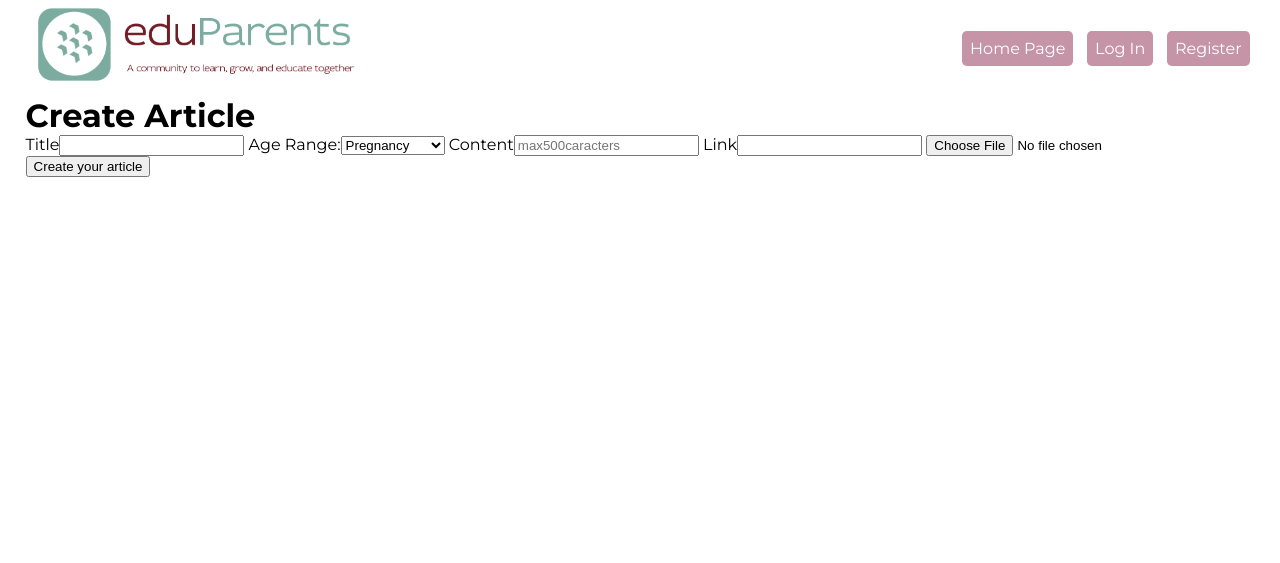
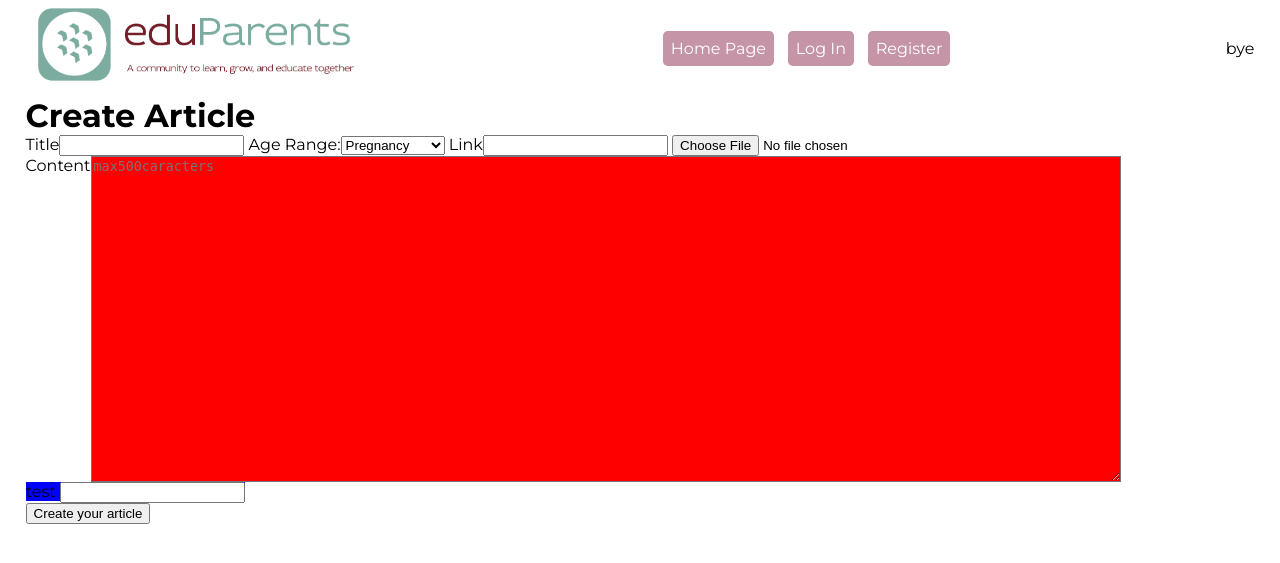
Before and after one commit to javiernicolasadan/EduParents, a Node server app: template views/articles/createarticle.ejs in a window 1280 px wide. Shown: the top 563 px of the page. Run offline with Node 20, Linux system fonts and the light colour scheme; the template is opened without the code that fills it, so the values that code supplies are empty; some libraries are stand-ins or nearby versions.

Commit message:
ruta botones

```diff
--- a/middleware/route.guard.js
+++ b/middleware/route.guard.js
@@ -1,11 +1,9 @@
 // middleware/route-guard.js
-let isLoggedInLet = false
 // checks if the user is logged in when trying to access a specific page
 const isLoggedIn = (req, res, next) => {
     if (!req.session.existingUser) {
       return res.redirect('/auth/login');
     }else{
-      isLoggedInLet = true
       next();
     }
 
@@ -15,10 +13,8 @@ const isLoggedIn = (req, res, next) => {
   // redirects the user to the home page
   const isLoggedOut = (req, res, next) => {
     if (req.session.existingUser) {
-      isLoggedInLet = true
       return res.redirect('/');
     }else{
-      isLoggedInLet = false
       next();
     }
 
--- a/public/stylesheets/style.css
+++ b/public/stylesheets/style.css
@@ -110,3 +110,17 @@ h3{
   max-height: 90%;
   border-radius: 2rem;
 }
+
+.create-content{
+  background-color: red;
+  width: 80vw;
+  height: 20rem;
+  vertical-align: top;
+  resize: vertical;
+  word-wrap: break-word;
+}
+.test{
+  background-color: blue;
+  width: 80vw;
+  height: 20rem;
+}
--- a/views/articles/createarticle.ejs
+++ b/views/articles/createarticle.ejs
@@ -13,13 +13,14 @@
         <option value="19-24Months">19-24 Months</option>
         </select>
         </label>
-    <label>Content<input placeholder="max500caracters" type="text" name="content" required></label>
     <label>Link<input type="text"  name="link"></label>
     <input type="file" name="imageUrl" accept="image/png, image/jpg">
+    <br>
+    <label>Content<textarea class="create-content" placeholder="max500caracters" type="text" name="content" required></textarea></label>
+    <br>
+    <label class="test">test
+        <input>
+    </label>
+    <br>
     <button type="submit">Create your article</button>
-
 </form>
-<!-- <form method="POST" action="/articles/create/upload" enctype="multipart/form-data">
-    <input type="file" name="imageUrl" accept="image/png, image/jpg">
-    <button type="submit">Create your article</button>
-</form>  -->
--- a/views/layout.ejs
+++ b/views/layout.ejs
@@ -17,6 +17,13 @@
       <a href="/auth/register">Register</a>
       <!-- If statement for logged in -->
     </div>
+    <section>
+      <% if (isLogged) { %>
+       <p>hello</p>
+      <% } else { %>
+        <p>bye</p>
+        <% } %>
+    </section>
 
 
   </nav>
```
Also changed, not shown: routes/auth.routes.js (+11 -3 lines), routes/index.routes.js (+11 -4 lines).
